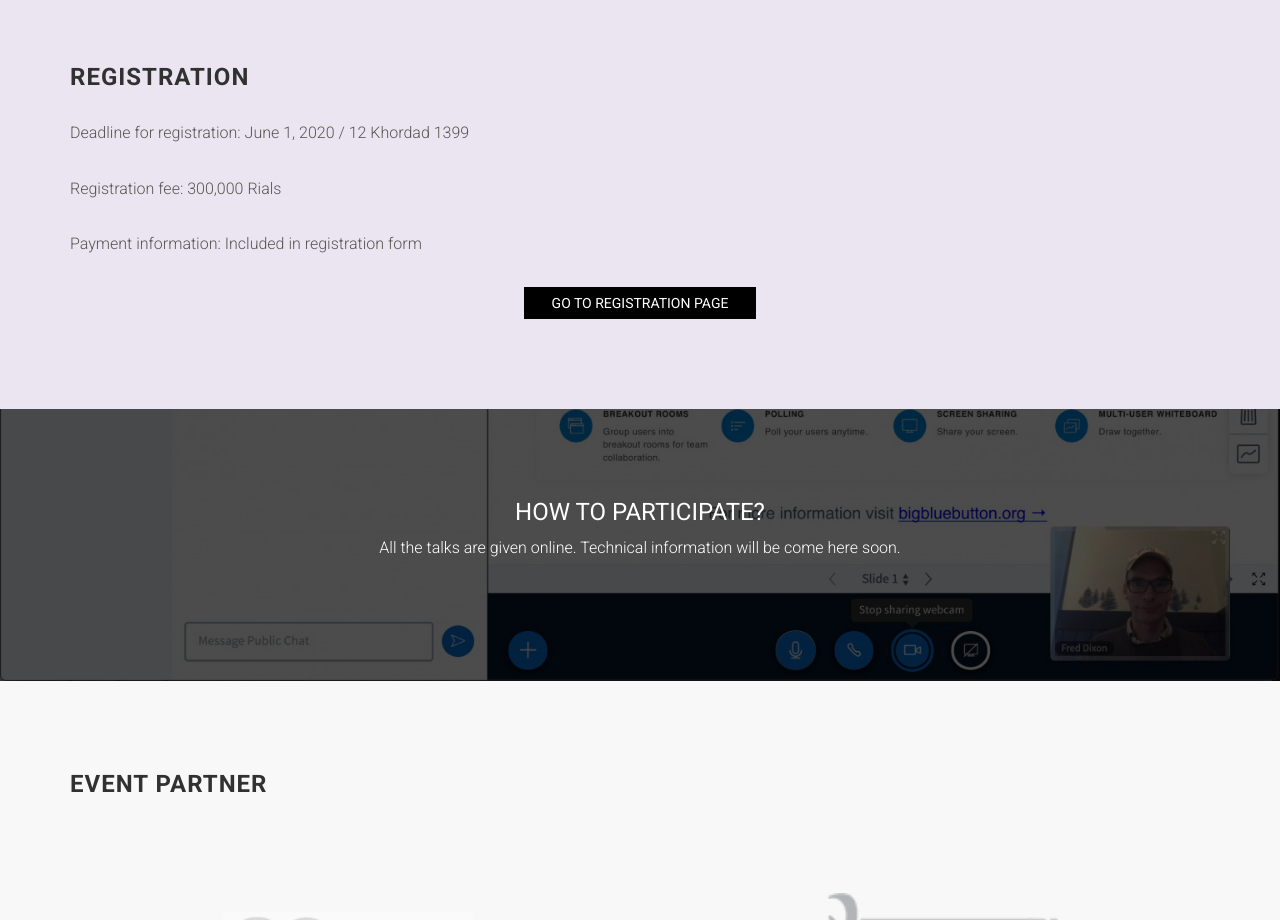
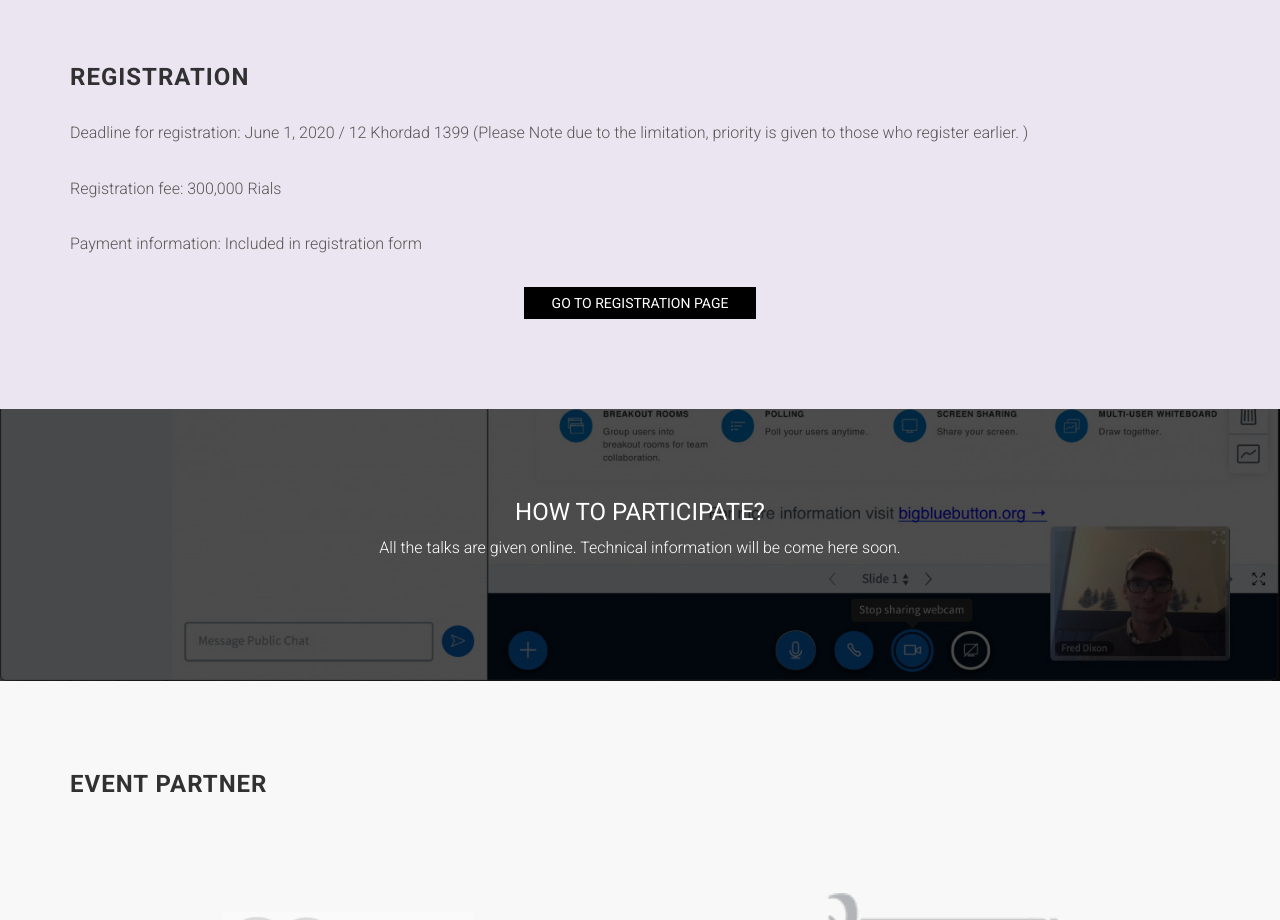
Before and after one commit to smhr/GD2020, a website: page index.html in a window 1280 px wide. Shown: the part 2540-3460 px from the top of the page. Drawn offline with Linux system fonts and the light colour scheme; files whose address does not match are found by name.

Commit message:
Add priority

```diff
--- a/index.html
+++ b/index.html
@@ -251,7 +251,7 @@
                 </div>
             </div>
 
-                <p>Deadline for registration: June 1, 2020 / 12 Khordad 1399</p>
+                <p>Deadline for registration: June 1, 2020 / 12 Khordad 1399 (Please Note due to the limitation, priority is given to those who register earlier. )</p>
                 <p>Registration fee: 300,000 Rials</p>
                 <p>Payment information: Included in registration form</p>
                 <div class="text-center mt20">
```
